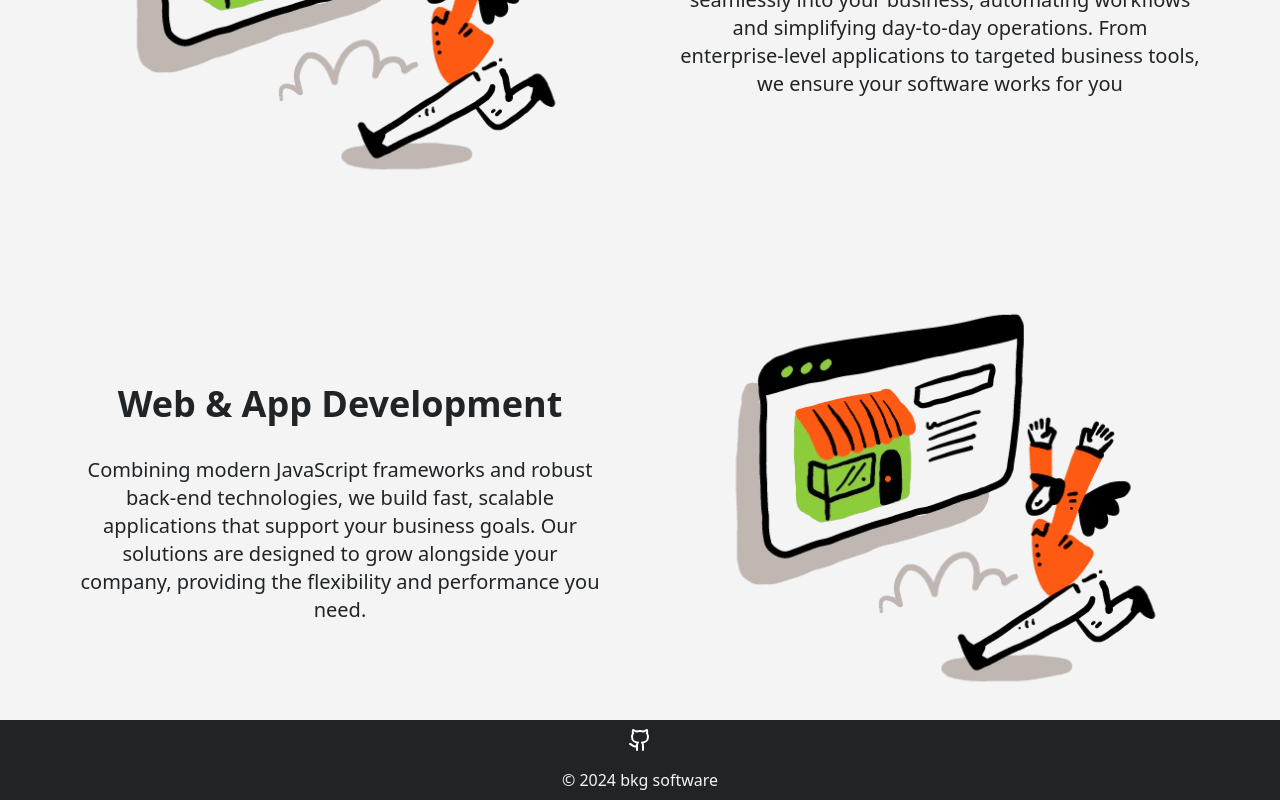
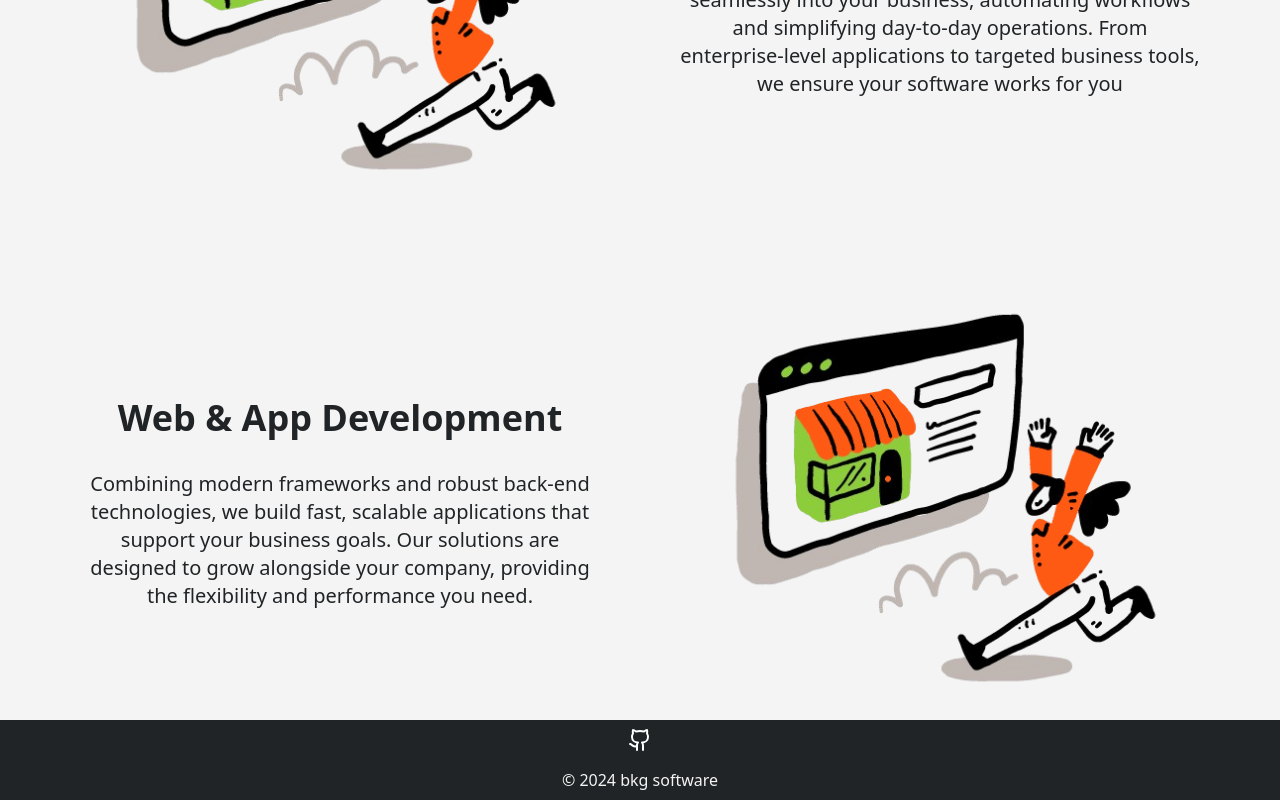
Before and after one commit to bkgsoftware/web, a React (Create React App) app: page / in a window 1280 px wide. Shown: the part 2082-2882 px from the top of the page. Built offline with nearby package versions, Linux system fonts and the light colour scheme.

Commit message:
more changes

```diff
--- a/src/pages/HomePage.js
+++ b/src/pages/HomePage.js
@@ -7,7 +7,7 @@ import FeatureSectionImage2 from '../assets/featuresection2.png';
 const titleDescription = "We specialize in creating cloud-native solutions and custom business tools that streamline operations, enhance efficiency, and enable growth. With expertise in cloud platforms like AWS and GCP, alongside back-end and JavaScript frameworks, we design and develop systems that scale with your business."
 const featureDesciption1 = "Our team is adept at leveraging cloud services to create scalable, secure, and efficient solutions. Whether you're migrating to the cloud or optimizing your current infrastructure, we deliver cloud strategies tailored to your business."
 const featureDesciption2 = "We develop custom software solutions that integrate seamlessly into your business, automating workflows and simplifying day-to-day operations. From enterprise-level applications to targeted business tools, we ensure your software works for you"
-const featureDesciption3 = "Combining modern JavaScript frameworks and robust back-end technologies, we build fast, scalable applications that support your business goals. Our solutions are designed to grow alongside your company, providing the flexibility and performance you need."
+const featureDesciption3 = "Combining modern frameworks and robust back-end technologies, we build fast, scalable applications that support your business goals. Our solutions are designed to grow alongside your company, providing the flexibility and performance you need."
 
 
 const HomePage = () => {
```
